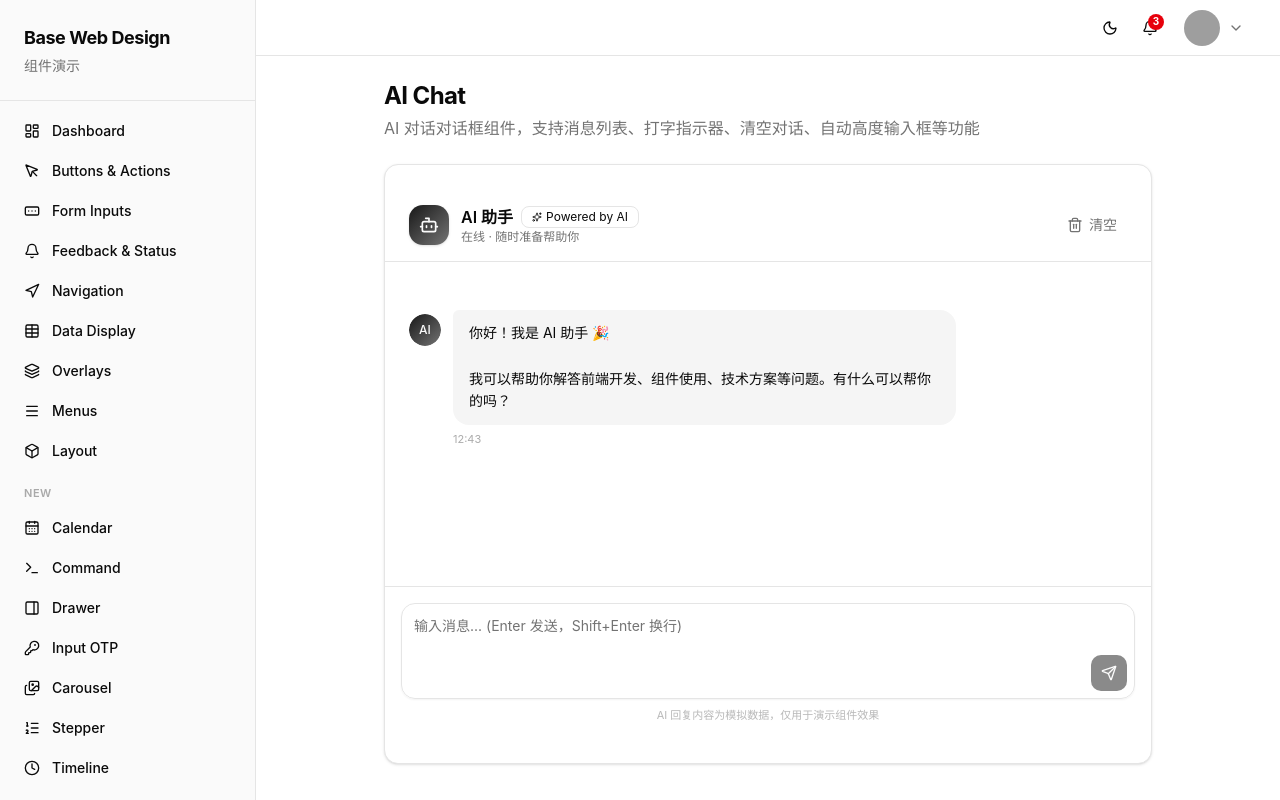
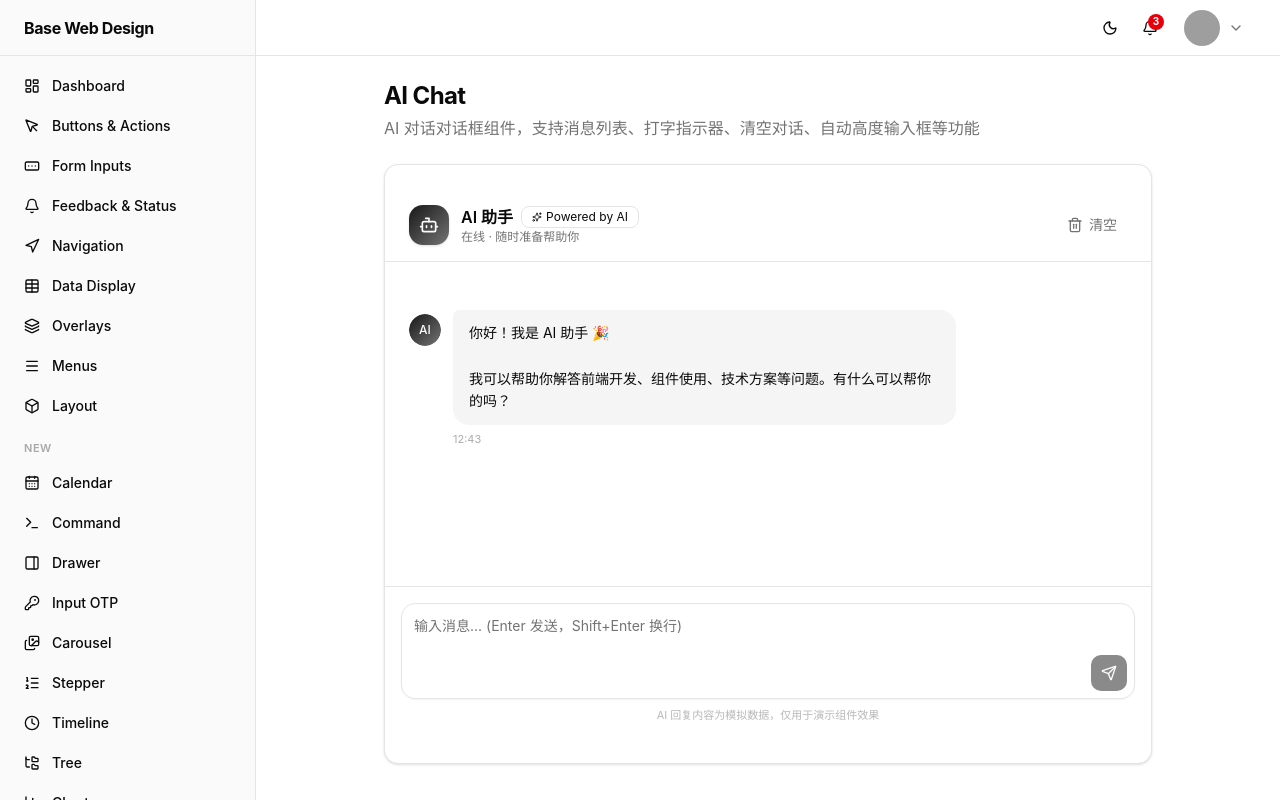
Before and after one commit to hengboy/base-web-design, a React (Vite) app: page /ai-chat in a window 1280 px wide. Built offline with nearby package versions, Linux system fonts and the light colour scheme; grey boxes are pictures that could not be loaded.

Commit message:
:art: 缩小左侧系统名称区域高度
将左侧标题栏高度从 p-6 改为 h-14（56px），与右侧顶部工具栏高度一致，同时去掉副标题，标题字号从 text-lg 改为 text-base

```diff
--- a/src/components/layout/AppSidebar.tsx
+++ b/src/components/layout/AppSidebar.tsx
@@ -50,9 +50,8 @@ const newNavItems = [
 export function AppSidebar() {
   return (
     <aside className="hidden md:flex w-64 flex-col border-r border-border bg-sidebar h-screen">
-      <div className="p-6 border-b border-border">
-        <h1 className="text-lg font-bold tracking-tight">Base Web Design</h1>
-        <p className="text-sm text-muted-foreground mt-1">组件演示</p>
+      <div className="flex h-14 items-center px-6 border-b border-border">
+        <h1 className="text-base font-bold tracking-tight">Base Web Design</h1>
       </div>
       <nav className="flex-1 p-3 space-y-1 overflow-y-auto">
         {navItems.map((item) => {
```
